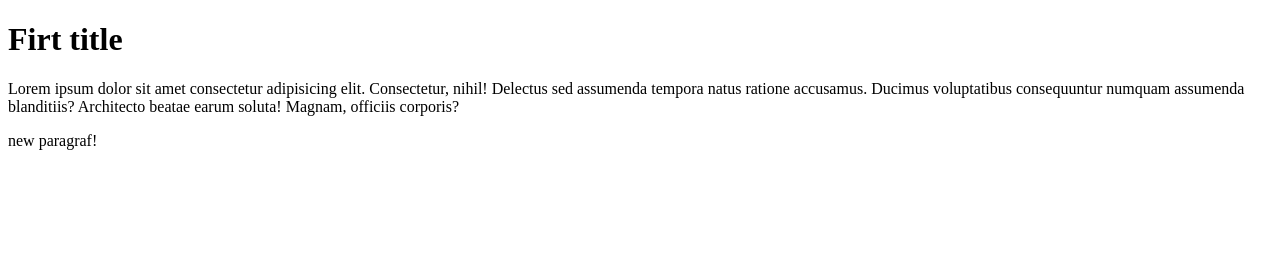
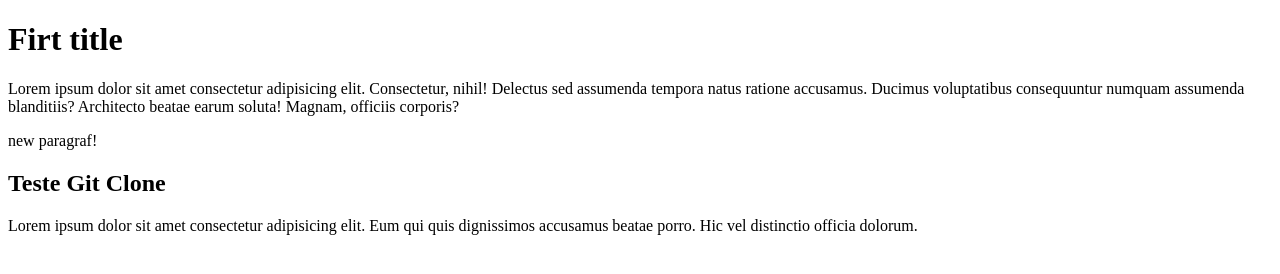
Before and after one commit to fjunior-amorim/Introdu-o-ao-Git, a plain HTML site: page index.html in a window 1280 px wide. Drawn offline with Linux system fonts and the light colour scheme.

Commit message:
new demanda

```diff
--- a/index.html
+++ b/index.html
@@ -8,11 +8,19 @@
 </head>
 <body>
     <h1>Firt title</h1>
-    <p>Lorem ipsum dolor sit amet consectetur adipisicing elit.
+    <p>
+        Lorem ipsum dolor sit amet consectetur adipisicing elit.
         Consectetur, nihil! Delectus sed assumenda tempora natus ratione accusamus.
         Ducimus voluptatibus consequuntur numquam assumenda blanditiis?
         Architecto beatae earum soluta! Magnam, officiis corporis?
     </p>
     <p>new paragraf!</p>
+
+    <h2>Teste Git Clone</h2>
+    <p>
+        Lorem ipsum dolor sit amet consectetur adipisicing elit.
+        Eum qui quis dignissimos accusamus beatae porro.
+        Hic vel distinctio officia dolorum.
+    </p>
 </body>
 </html>
```
